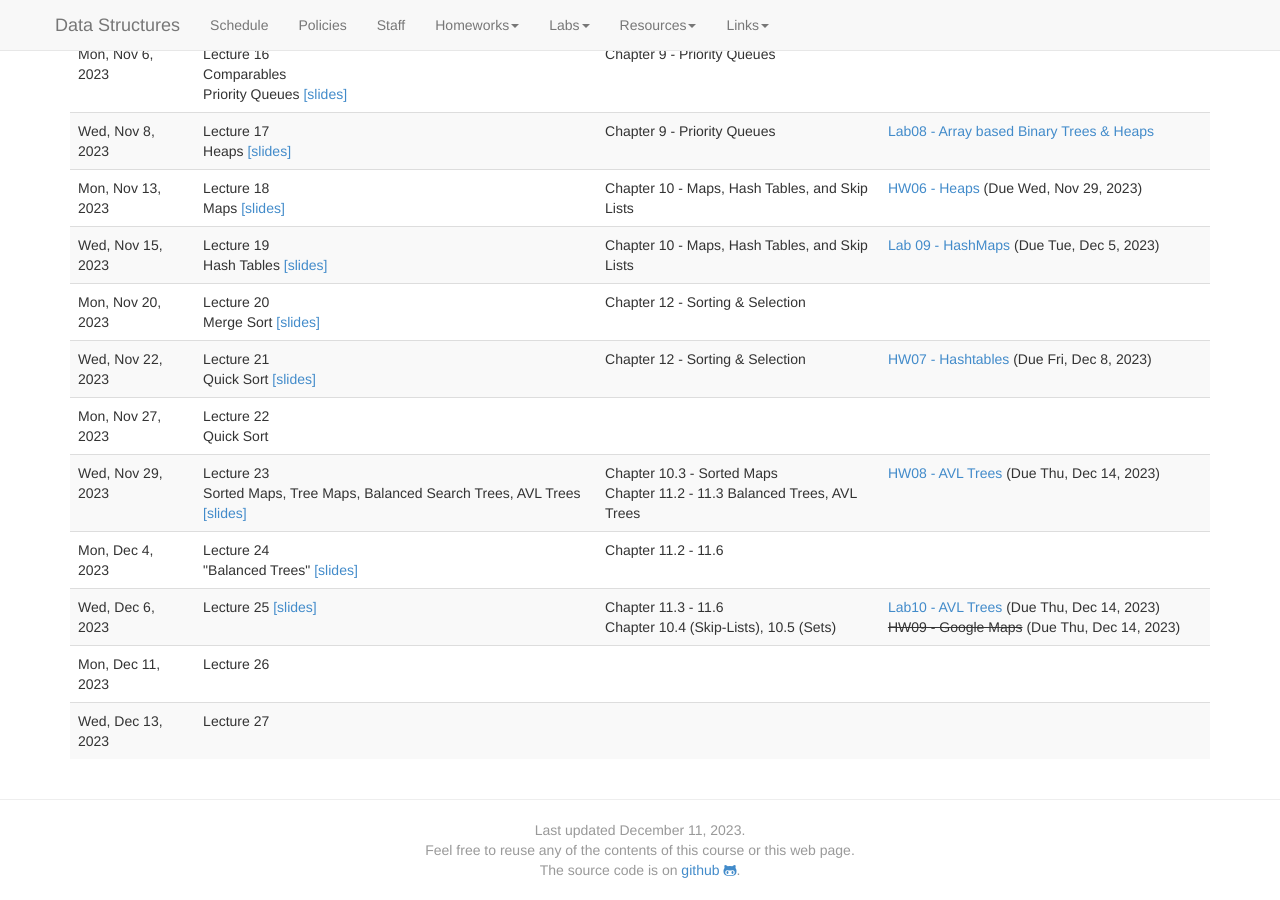
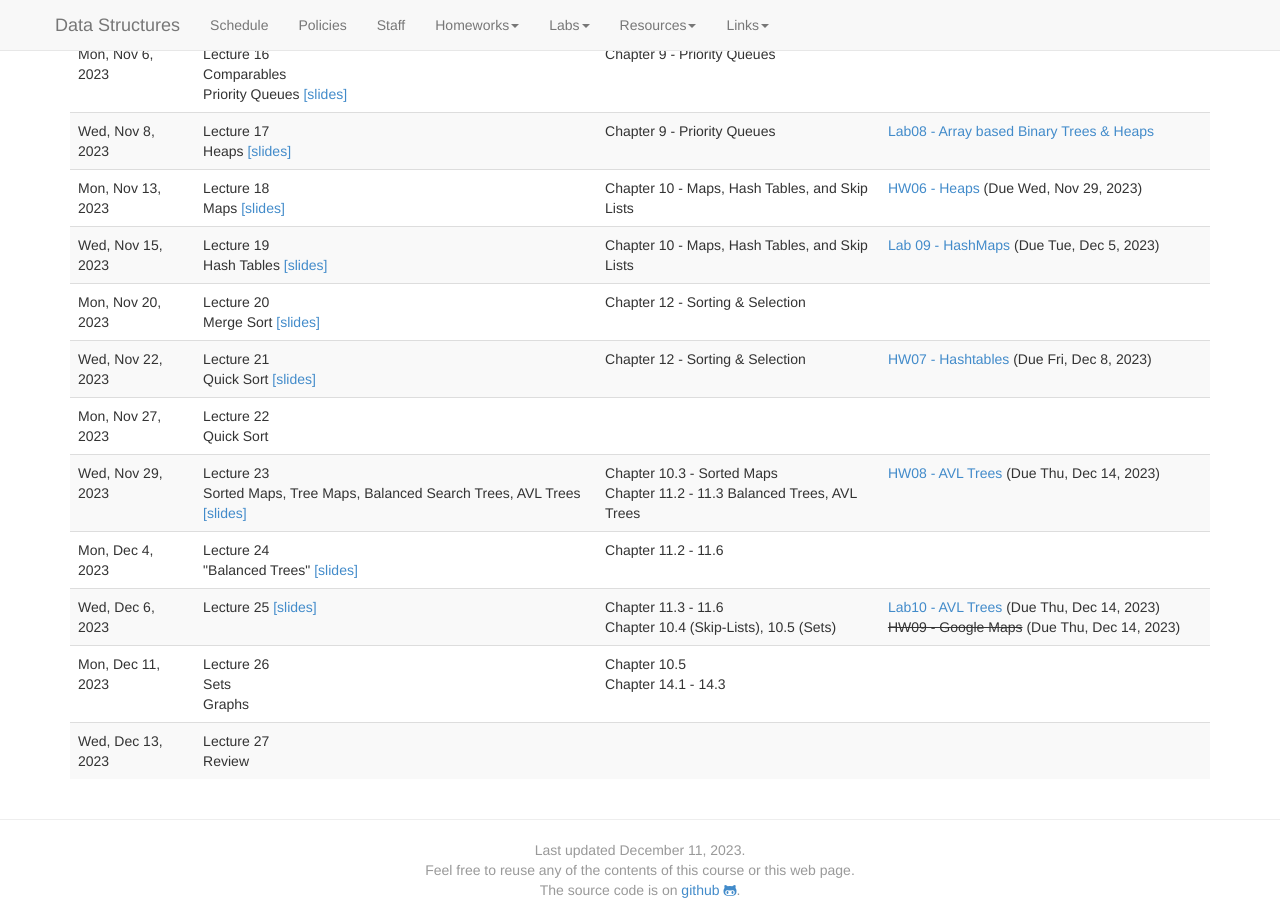
Before and after one commit to kalte0/BMC-CS-151.github.io, a Jekyll site: the page built from schedule.md, in a window 1280 px wide and 900 px high, scrolled down 1509 px. Built offline with Jekyll 4.4.1, drawn with Linux system fonts in a browser that asks for light colours; nearby versions of some CDN libraries.

Commit message:
schedule: last two lectures

```diff
--- a/_data/schedule.yaml
+++ b/_data/schedule.yaml
@@ -315,11 +315,16 @@
           _url: "labs/Lab00.html"
     -
       date: 2023-12-11
-      title: Lecture 26
+      title: Lecture 26 <br> Sets <br> Graphs
+      readings:
+        -
+          title: "Chapter 10.5"
+        -
+          title: "Chapter 14.1 - 14.3"
       slides: ~
       recording: ~
     -
       date: 2023-12-13
-      title: Lecture 27
+      title: Lecture 27 <br> Review
       slides: ~
       recording: ~
```
